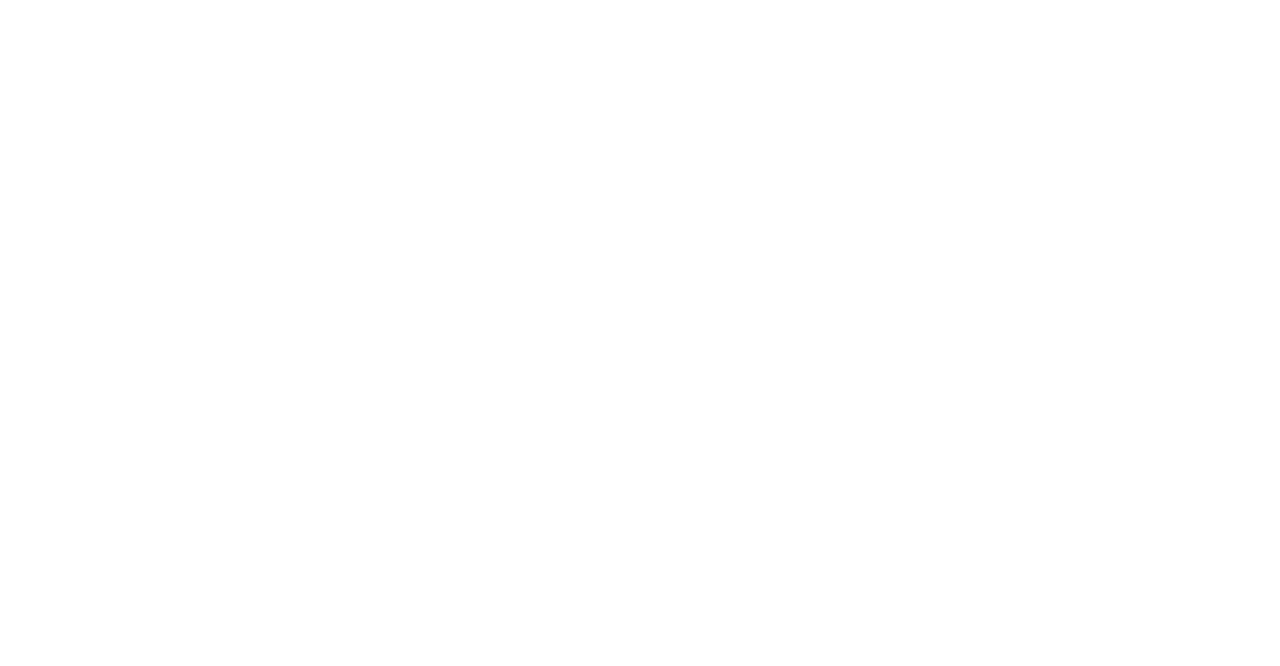
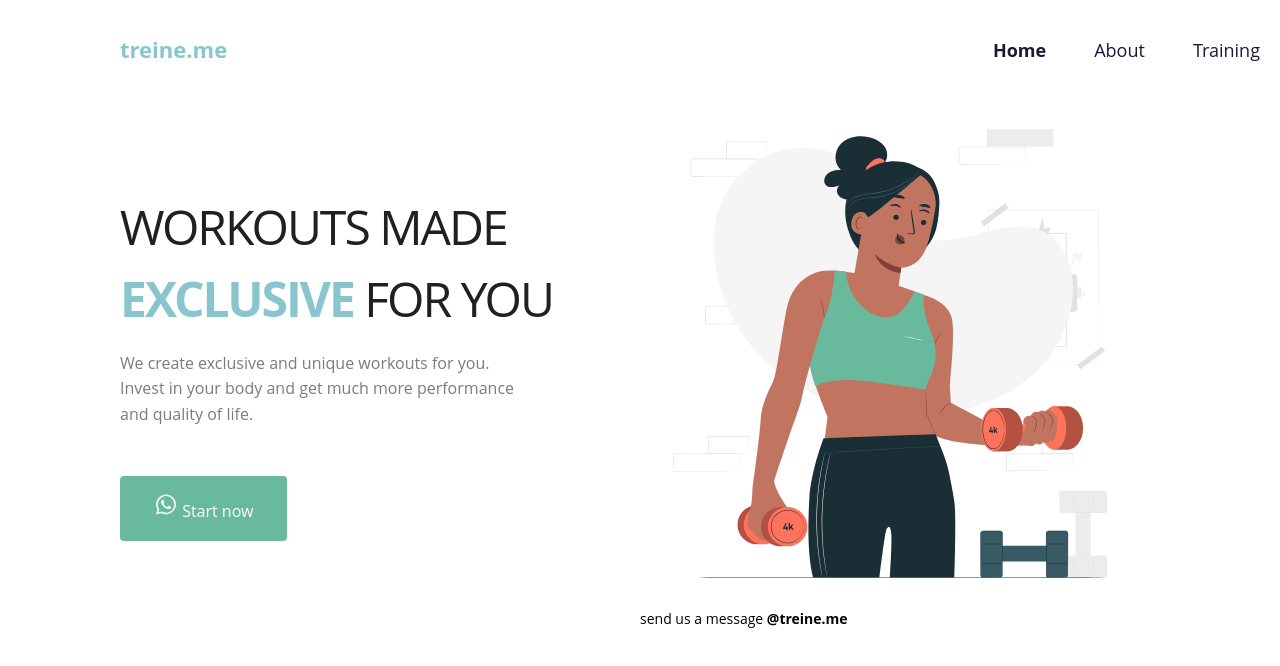
Before and after one commit to huyhai1994/my-webstorm-template, a website built with webpack: page index.html in a window 1280 px wide. Built offline with nearby package versions, Linux system fonts and the light colour scheme.

Commit message:
finish project

```diff
--- a/css/style.css
+++ b/css/style.css
@@ -1,105 +1,37 @@
-/*
---------TYPOGRAPHY-------
-Note: change the values to match with design
-
-FONTS SIZES:
-12 px / 16px / 20px /
-24px/ 32px / 40px / 48px / 62px
-
-FONT WEIGHTS
-400 / 700
-
-LINE HEIGHTS
-1.2 / 1.5
-
-LETTER SPACING
-0/ -2px
-
-FONT FAMILY
-Poppins
-
---------COlORS-------
-PRIMARY
-Base: #339af0 (Sky Blue)
-Tint: #d0ebff (Arctic)
-Shade: #17ed6 (Deep Sea)
-
-SECONDARY
-Base: #9775fa (Lavendar)
-Tint: #e5dbff (Moonligh Iris)
-Shade: #7048e8 (Velvet Night)
-
-TERTIARY
-Base: #ff922b (Pumpkin)
-Tint: #ffe8cc (Dawn)
-Shade: #f76707 (Lava)
-
-GREY
-Base: #495057 (Slate)
-Tint: #f1f3f5 (Pebble)
-Shade: #212529 (Graphite)
-White: #ffffff (White)
-Black: #000000 (Black)
-
---------BORDER RADIUS-------
-4px/ 8px/ 20px
-
---------SPACING SYSTEM-------
-
-5px / 10px / 15px / 20px / 30px /40px/ 50px/ 60px/ 70px/ 80px/ 90/px/ 100px
- */
-
 /*--------GLOBAL STYLES-------*/
 
 :root {
-  /* TODO: change this value based on design*/
   /*FONT SIZE*/
-  --text-sm: 1.2rem;
-  --text-base: 1.6rem;
-  --text-paragraph: 2.0rem;
-  --text-h5: 2.4rem;
-  --text-h4: 3.2rem;
-  --text-h3: 4.0rem;
-  --text-h2: 4.8rem;
-  --text-h1: 6.2rem;
+  --text-small: 1.4rem;
+  --text-paragraph: 1.6rem;
+  --text-nav-item: 1.8rem;
+  --text-icon: 2.2rem;
+  --text-h1: 4.8rem;
 
   /*FONT WEIGHT*/
-  /* TODO: change this value based on design*/
   --font-weight-normal: 400;
   --font-weight-bold: 700;
 
   /*LINE HEIGHT*/
-  /* TODO: change this value based on design*/
-  --line-height-tight: 1.2;
-  --line-height-normal: 1.5;
+  --line-height-tight: 1.5;
+  --line-height-normal: 1.6;
+  --line-height-bold: 2.6;
 
   /*LETTER SPACING*/
-  /* TODO: change this value based on design*/
   --letter-spacing-tight: -2px;
 
   /*FONT FAMILY*/
-  /* TODO: change this value based on design*/
-  --font-family: "Poppins", sans-serif;
+  --font-family: "Mulish", "Open Sans", sans-serif;
 
   /*COLORS */
-  /* TODO: change this value based on design*/
-  --primary-base: #339af0;
-  --primary-tint: #d0ebff;
-  --primary-shade: #1c7ed6;
-  --secondary-base: #9775fa;
-  --secondary-tint: #e5dbff;
-  --secondary-shade: #7048e8;
-  --tertiary-base: #ff922b;
-  --tertiary-tint: #ffe8cc;
-  --tertiary-shade: #f76707;
-  --grey-base: #495057;
-  --grey-tint: #f1f3f5;
-  --grey-shade: #212529;
-  --white: #ffffff;
-  --black: #000000;
+  --primary-base: #69B99D; /*màu chủ đạo*/
+  --primary-tint: #89C5CC;
+  --secondary-base: #1F1534;
+  --grey-base: #7d7987;
+  --white: #fefefe;
+  --black: #202020;
 
-  /*Miscellaneous*/
-  --nav-height: 100px; /* TODO: change this value based on design*/
+  --nav-height: 100px;
 }
 
 * {
@@ -109,7 +41,7 @@ Black: #000000 (Black)
 }
 
 html {
-  font-size: 62.5%;
+  font-size: 62.5%; /* 10/16 * 100% = 62.5% */
 }
 
 body {
@@ -120,50 +52,29 @@ body {
 }
 
 .container {
-  max-width: 1200px;
+  max-width: 1040px;
   width: 90%;
   margin: 0 auto;
 }
 
-h1, h2, h3, h4, h5 {
+h1 {
   font-weight: var(--font-weight-normal);
   line-height: var(--line-height-tight);
   letter-spacing: var(--letter-spacing-tight);
-  color: var(--grey-shade);
+  color: var(--black);
 }
 
 h1 {
   font-size: var(--text-h1);
 }
 
-h2 {
-  font-size: var(--text-h2);
-}
-
-h3 {
-  font-size: var(--text-h3);
-}
-
-h4 {
-  font-size: var(--text-h4);
-}
-
-h5 {
-  font-size: var(--text-h5);
-}
-
-p, a, .small-text {
+p, a {
   font-weight: var(--font-weight-normal);
   line-height: var(--line-height-normal);
   color: var(--grey-base);
 }
 
-p {
-  font-size: var(--text-paragraph);
-}
-
 a {
-  font-size: var(--text-base);
   text-decoration: none;
   display: inline-block;
 }
@@ -176,14 +87,13 @@ span {
   display: inline-block;
 }
 
-
 /*-------COMPONENTS-------*/
 /*Buttons*/
 .btn {
-  font-size: var(--text-base);
+  font-size: var(--text-paragraph);
   text-decoration: none;
-  padding: 1.5rem 3.0rem;
-  border-radius: 8px;
+  padding: 1.4rem 3.2rem 1.5rem 3.2rem;
+  border-radius: 4px;
 }
 
 .btn-primary:link, .btn-primary:visited {
@@ -194,32 +104,8 @@ span {
 
 .btn-primary:hover, .btn-primary:active {
   color: var(--white);
-  background-color: var(--primary-shade);
-  border: 2px solid var(--primary-shade);
-}
-
-.btn-primary-outline:link, .btn-primary-outline:visited {
-  color: var(--primary-base);
-  background-color: var(--white);
-  border: 2px solid var(--primary-base);
-}
-
-.btn-primary-outline:hover, .btn-primary-outline:active {
-  background-color: var(--white);
-  color: var(--primary-shade);
-  border: 2px solid var(--primary-shade);
-}
-
-.btn-secondary:link, .btn-secondary:visited {
-  color: var(--white);
-  background-color: var(--secondary-shade);
-  border: 2px solid var(--secondary-shade);
-}
-
-.btn-secondary:hover, .btn-secondary:active {
-  color: var(--white);
-  background-color: var(--secondary-shade);
-  border: 2px solid var(--secondary-shade);
+  background-color: var(--primary-tint);
+  border: 2px solid var(--primary-tint);
 }
 
 /*------SECTIONS-------*/
@@ -230,4 +116,103 @@ span {
   display: flex;
   justify-content: space-between;
   align-items: center;
+  position: fixed;
+  width: 1140px;
 }
+
+.icon {
+  color: var(--primary-tint);
+  font-family: var(--font-family), sans-serif;
+  font-size: var(--text-icon);
+  font-weight: var(--font-weight-bold);
+  line-height: var(--line-height-bold);
+}
+
+.nav-button-container {
+  display: flex;
+  gap: 4.8rem;
+  align-items: center;
+  justify-content: space-between;
+}
+
+.nav-item {
+  color: var(--secondary-base);
+  font-size: var(--text-nav-item);
+  font-weight: var(--font-weight-normal);
+}
+
+.hightlight {
+  font-weight: var(--font-weight-bold);
+}
+
+/*----- HERO SECTION-----*/
+.hero-section {
+  display: flex;
+  gap: 4.8rem;
+  height: calc(100vh - var(--nav-height));
+  align-items: center;
+  justify-content: space-between;
+  position: relative;
+}
+
+.left {
+  display: flex;
+  flex-direction: column;
+}
+.left {
+  display: flex;
+  flex-direction: column;
+}
+
+.hero-heading {
+  color: var(--black);
+  font-family: var(--font-family), sans-serif;
+  font-size: var(--text-h1);
+  font-weight: var(--font-weight-normal);
+  line-height: 150%;
+  text-transform: uppercase;
+  margin-bottom: 1.6rem;
+}
+
+.hero-heading__hightlight {
+  color: var(--primary-tint);
+  font-weight: var(--font-weight-bold);
+}
+
+.hero-paragraph {
+  color: var(--grey-base);
+  font-size: var(--text-paragraph);
+  line-height: 160%;
+  margin-bottom: 4.8rem;
+}
+
+.hero-image {
+  width: 520px;
+}
+
+.hero-buttons{
+  display: flex;
+  align-items: center;
+}
+
+.footer{
+  color: #000;
+  text-align: center;
+  font-family: "Open Sans";
+  font-size: 14px;
+  font-style: normal;
+  font-weight: 400;
+  line-height: 160%; /* 22.4px */
+  position: absolute;
+  top: calc(70vh + 48px);
+  left: calc(50vw);
+}
+
+.footer__hightlight {
+  color: #000;
+  font-family: "Open Sans";
+  font-size: 14px;
+  font-style: normal;
+  font-weight: 700;
+  line-height: 160%;
+}
--- a/index.html
+++ b/index.html
@@ -28,24 +28,45 @@
   <!------------------------ NAVIGATION---------------------------->
   <header>
     <nav class="navbar">
-      <a href="#">
-        <img src="" alt="">
+      <a href="#" class="icon">
+        treine.me
       </a>
+      <ul class="nav-button-container">
+        <li><a href="#" class="nav-item hightlight">Home</a></li>
+        <li><a href="#" class="nav-item">About</a></li>
+        <li><a href="#" class="nav-item">Training</a></li>
+      </ul>
     </nav>
-    <ul class="nav-button-container">
-      <li></li>
-    </ul>
   </header>
   <!------------------------ HERO SECTION---------------------------->
   <section class="hero-section">
+    <div class="left">
       <h1 class="hero-heading">
+        workouts made <br>
+        <span class="hero-heading__hightlight">exclusive </span> for you
       </h1>
       <p class="hero-paragraph">
+        We create exclusive and unique workouts for you. <br>
+        Invest in your body and get much more performance <br>
+        and quality of life.
       </p>
       <ul class="hero-btn-container">
-      <li><a href="#" class=""></a></li>
+        <li class="hero-buttons">
+          <a href="#" class="btn btn-primary">
+            <img src="./img/whatsapp.svg" alt="whatapps icon">
+            Start now</a>
+        </li>
       </ul>
+    </div>
+    <div class="right">
+      <img class="hero-image" src="./img/hero-section.svg" alt="hero image">
+    </div>
   </section>
+  <p class="footer">
+    send us a message <span class="footer__hightlight">
+  @treine.me
+  </span>
+  </p>
 </div>
 
 <script src="js/app.js"></script>
```
Also changed, not shown: img/hero-section.svg (added), img/whatsapp.svg (added). Lines whose indentation alone changed are shown as unchanged.
